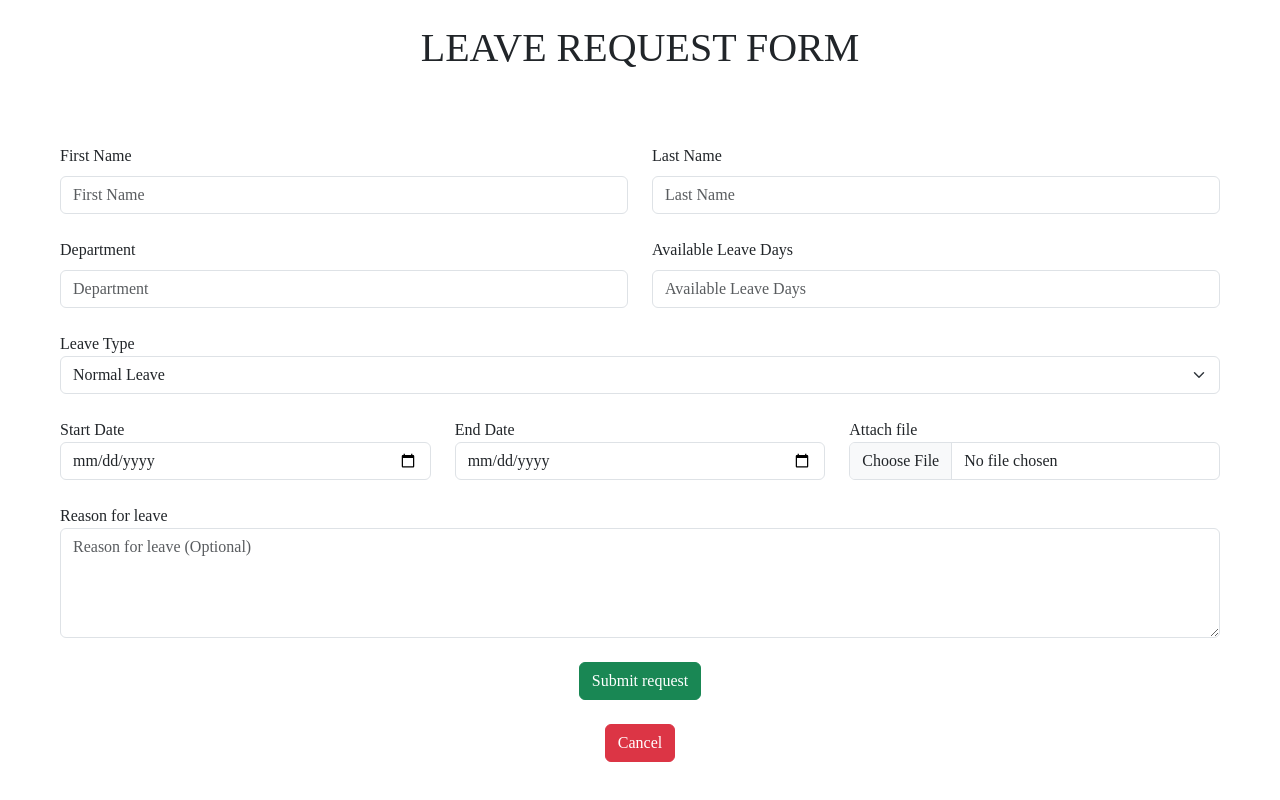
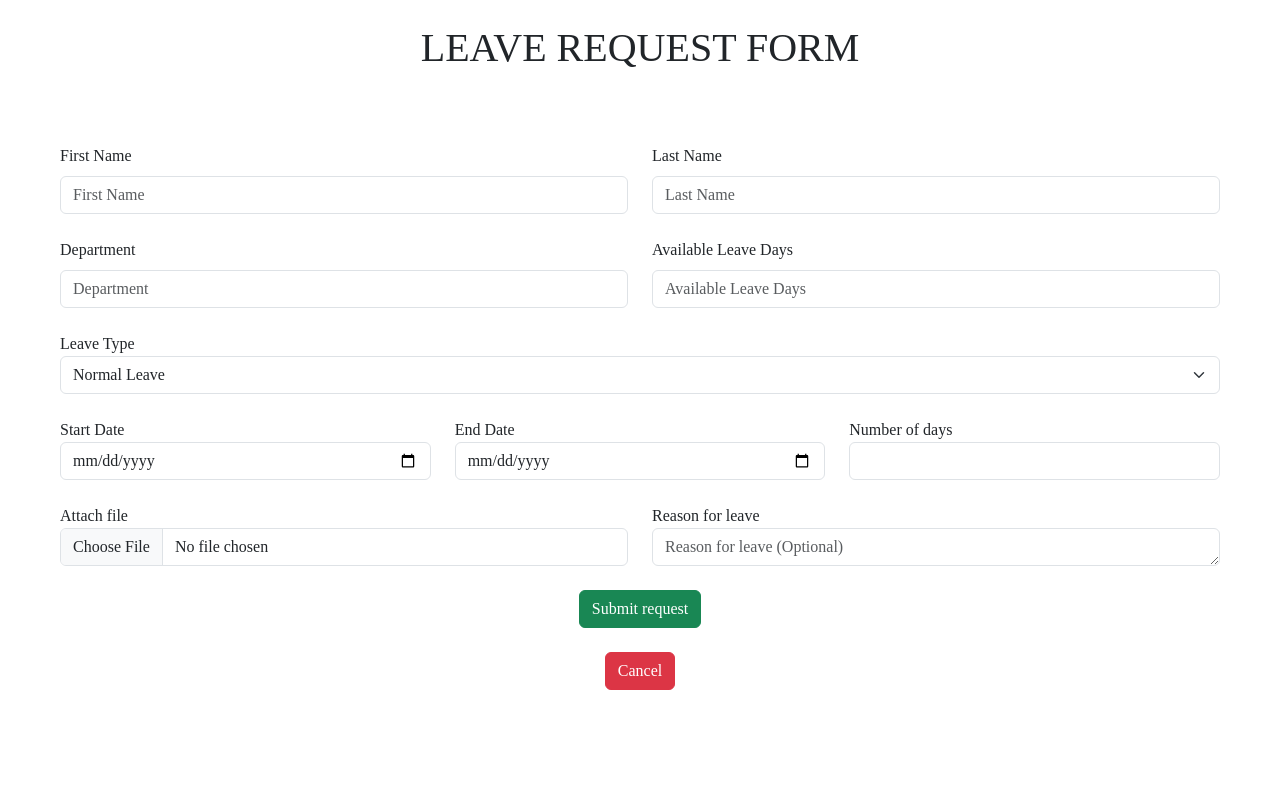
Before and after one commit to NdunguSam01/lms-mobikey, a React (Create React App) app: page /leave in a window 1280 px wide. Shown: the top 800 px of the page. Built offline with nearby package versions, Linux system fonts and the light colour scheme.

Commit message:
Changed the appearance of the leave application form

```diff
--- a/src/components/Landing Page/landing.module.css
+++ b/src/components/Landing Page/landing.module.css
@@ -1,11 +1,11 @@
 .background
 {
-    background: url(../..//assets/images/Background.jpg);
+    background: url(../../assets/images/Background.jpg);
     background-repeat: no-repeat;
     background-size: cover;
     height: 100vh;
 }
-nav
+.navbar
 {
     display: flex;
     justify-content: flex-end;
--- a/src/components/Leave Form.js
+++ b/src/components/Leave Form.js
@@ -40,12 +40,16 @@ const LeaveForm = () =>
                     <input type="date" id="endDate" className="form-control" required/>
                 </div>
                 <div className="col-md-4">
+                    <label htmlFor="numDays">Number of days</label>
+                    <input type="number" id="numDays" className="form-control" required readOnly/>
+                </div>
+                <div className="col-md-6">
                     <label htmlFor="fileAttachment">Attach file</label>
                     <input type="file" id="fileAttachment" className="form-control" required/>
                 </div>
-                <div className="col-md-12">
+                <div className="col-md-6">
                     <label htmlFor="reason">Reason for leave</label>
-                    <textarea name="" id="reason" cols="20" rows="4" className="form-control" placeholder="Reason for leave (Optional)"></textarea>
+                    <textarea name="" id="reason" cols="20" rows="1" className="form-control" placeholder="Reason for leave (Optional)"></textarea>
                 </div>
                 <div className="col-md-12 text-center">
                     <button type="submit" className="btn btn-success">Submit request</button>
```
